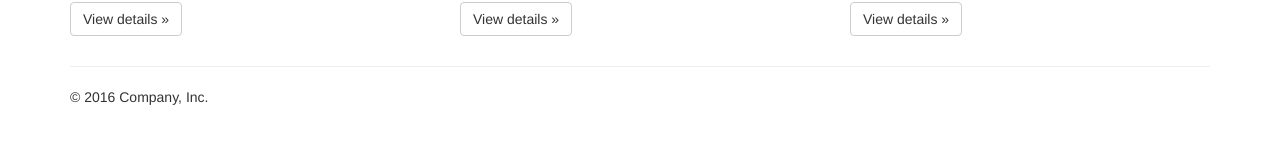
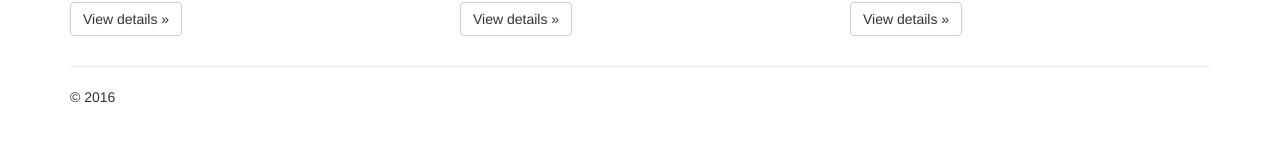
Before and after one commit to ivanvarga/web-boilerplate, a website: page src/views/index.html in a window 1280 px wide. Shown: the part 502-646 px from the top of the page. Drawn offline with Linux system fonts and the light colour scheme; files that its build step writes are made by us from their sources.

Commit message:
index footer

```diff
--- a/src/views/index.html
+++ b/src/views/index.html
@@ -61,7 +61,7 @@
       <hr>
 
       <footer>
-        <p>© 2016 Company, Inc.</p>
+        <p>© 2016</p>
       </footer>
     </div> <!-- /container -->
     <!-- bower:js -->
```
